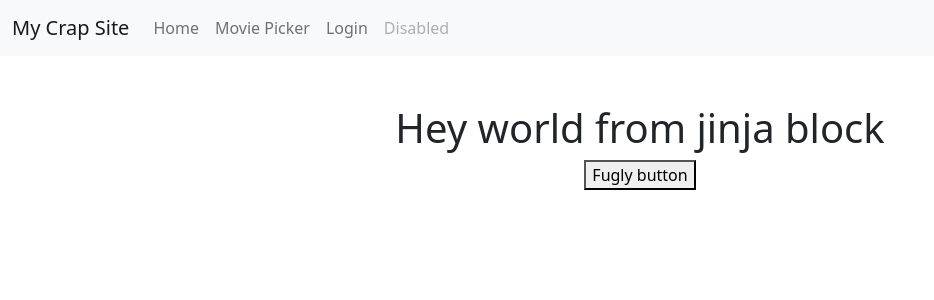
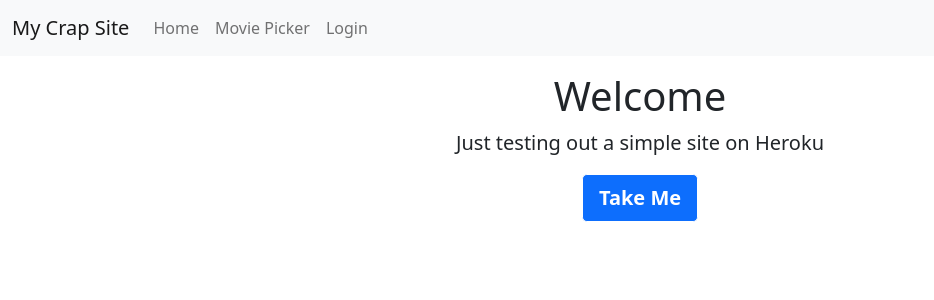
Before and after one commit to flukestar/movie_picker, a Flask app: page / in a window 1280 px wide. Shown: the top 300 px of the page, without its empty margins (0-934 px from the left). Run offline with Flask 2, Linux system fonts and the light colour scheme; parts of the project's set-up code (start-up, migrations or seed data) failed here and were passed over.

Commit message:
changed layout and removed pages

```diff
--- a/app.py
+++ b/app.py
@@ -18,13 +18,3 @@ def moviepicker():
     return render_template(
         "moviepicker.html", film=film, rank=rank, year=year, poster=poster, title=title
     )
-
-
-@app.route("/login", methods=["GET", "POST"])
-def login():
-    title = "Login"
-    if request.method == "POST":
-        user = request.form["nm"]
-        return redirect("/user/" + user)
-    else:
-        return render_template("login.html", title=title)
--- a/templates/base.html
+++ b/templates/base.html
@@ -13,7 +13,7 @@
     <title>My Crap Site - {{ title }}</title>
 </head>
 
-<body>
+<body class="text-center">
     <div class="container"></div>
     <nav class="navbar navbar-expand-lg navbar-light bg-light">
         <div class="container-fluid">
@@ -31,10 +31,7 @@
                         <a class="nav-link" href="/moviepicker">Movie Picker</a>
                     </li>
                     <li class="nav-item">
-                        <a class="nav-link" href="/login">Login</a>
-                    </li>
-                    <li class="nav-item">
-                        <a class="nav-link disabled" href="#" tabindex="-1" aria-disabled="true">Disabled</a>
+                        <a class="nav-link" href="#">Login</a>
                     </li>
                 </ul>
             </div>
@@ -42,7 +39,9 @@
     </nav>
     </div>
     {% block content %}{% endblock %}
-
+    <footer class=" mt-auto text-white-50">
+        <p>Is this even visible?</p>
+    </footer>
     <script src="https://cdn.jsdelivr.net/npm/bootstrap@5.0.0-beta1/dist/js/bootstrap.bundle.min.js"
         integrity="sha384-ygbV9kiqUc6oa4msXn9868pTtWMgiQaeYH7/t7LECLbyPA2x65Kgf80OJFdroafW"
         crossorigin="anonymous"></script>
--- a/templates/index.html
+++ b/templates/index.html
@@ -1,13 +1,13 @@
 {% extends "base.html" %}
 {% block content %}
 
-<main class="container">
-
-    <div class="starter-template text-center py-5 px-3">
-        <div>
-            <h1>Hey world from jinja block</h1>
-            <button type="submit">Fugly button</button>
-        </div </div>
-
-</main><!-- /.container -->
+<div class="cover-container d-flex w-100 h-100 p-3 mx-auto flex-column">
+    <main class="px-3">
+        <h1>Welcome</h1>
+        <p class="lead">Just testing out a simple site on Heroku</p>
+        <p class="lead">
+            <a href="/moviepicker" class="btn btn-lg btn-secondary fw-bold border-white bg-primary">Take Me</a>
+        </p>
+    </main>
+</div>
 {% endblock %}
--- a/templates/login.html
+++ b/templates/login.html
@@ -1,6 +1,6 @@
 {% extends "base.html" %}
 {% block content %}
-
+<div class="container">Work in progress here</div>
 <div class="container">
     <form action="http://localhost:5000/login" method="post">
         <p>Enter Name:</p>
```
Also changed, not shown: templates/moviepicker.html (+12 -1 lines).
